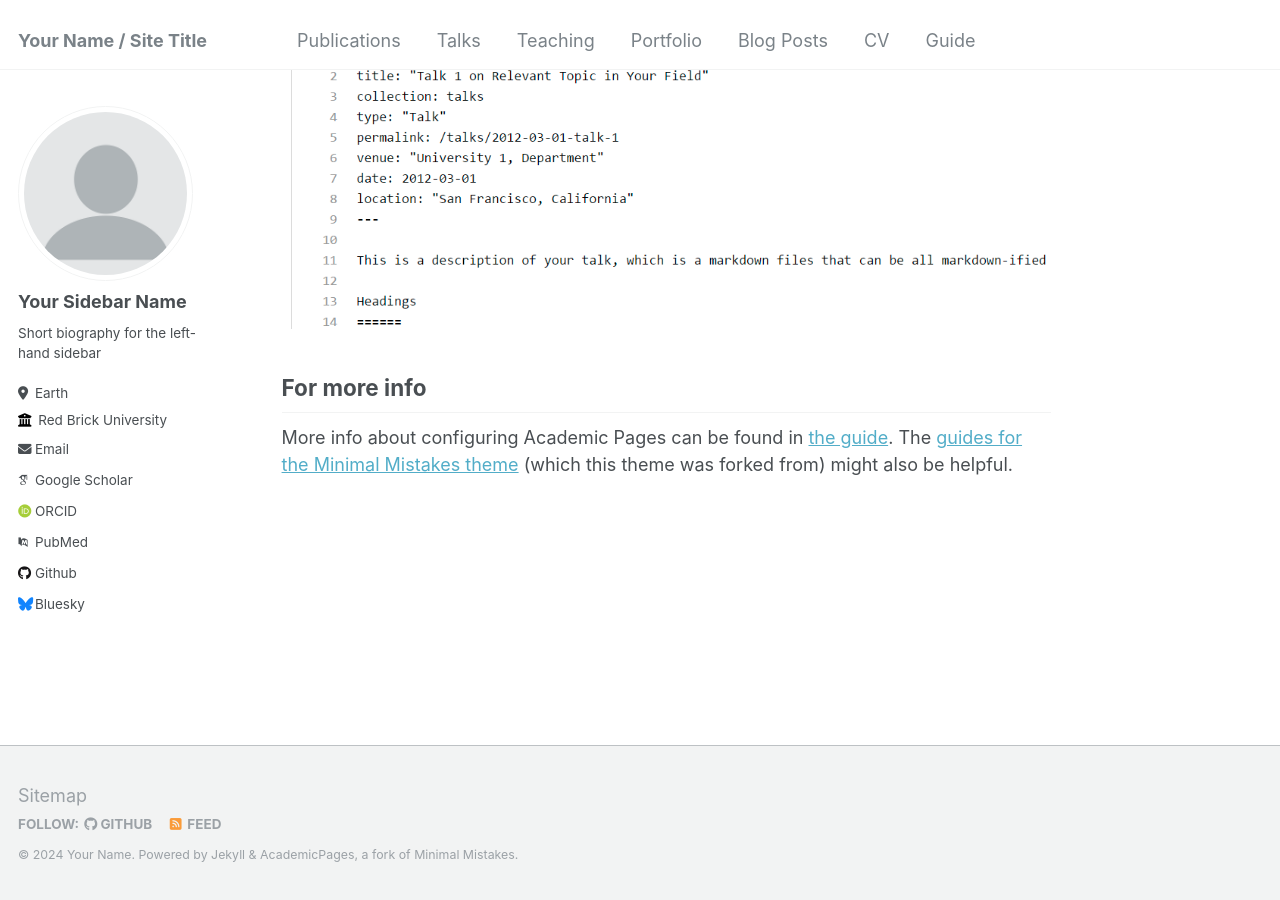
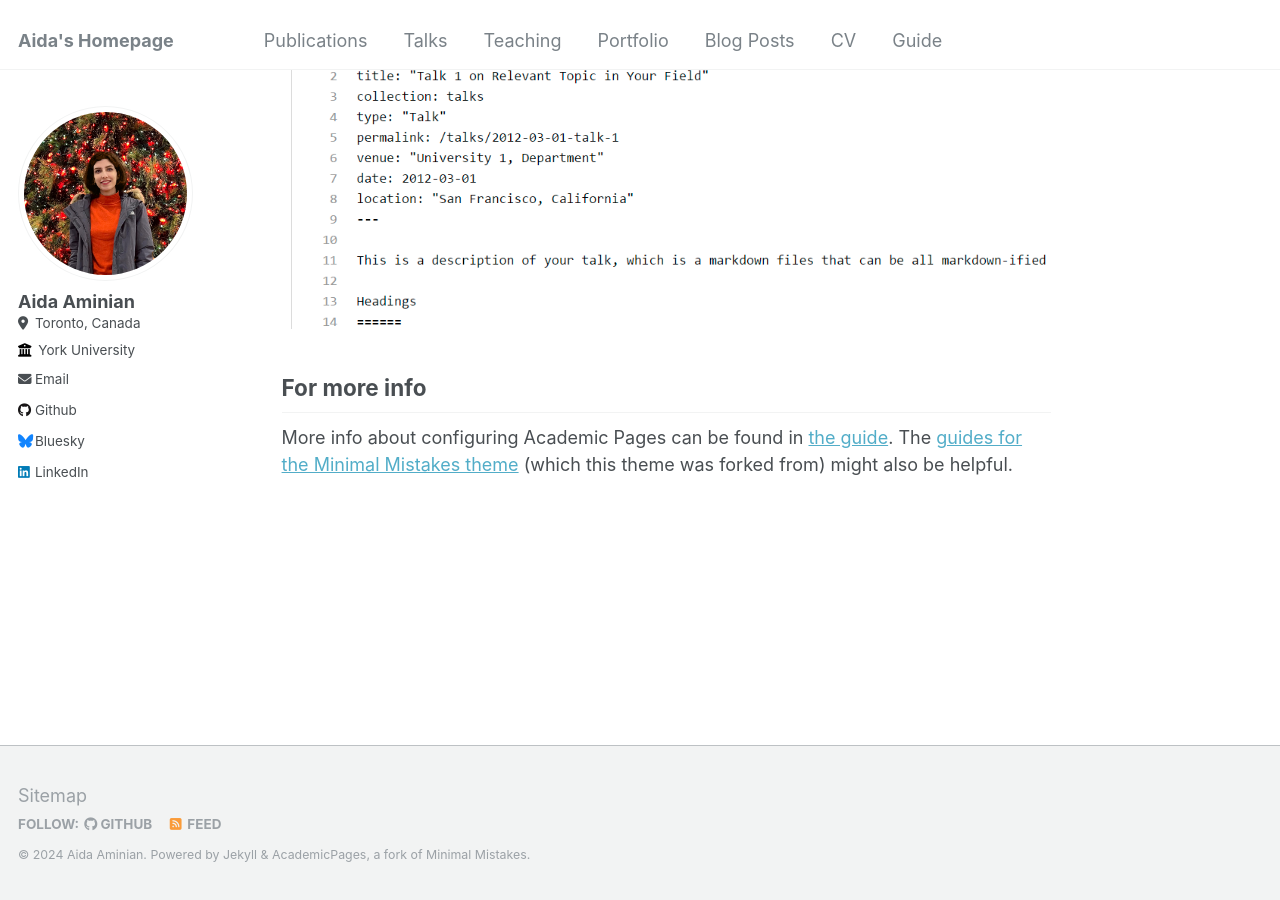
Before and after one commit to aidaaminian/aidaaminian.github.io, a Jekyll site: the page built from _pages/about.md, in a window 1280 px wide and 900 px high, scrolled down 2660 px. Built offline with Jekyll 4.4.1, drawn with Linux system fonts in a browser that asks for light colours; some web fonts are replaced.

Commit message:
Update _config.yml

```diff
--- a/_config.yml
+++ b/_config.yml
@@ -8,9 +8,9 @@
 
 # Basic Site Settings
 locale                   : "en-US"
-title                    : "Your Name / Site Title"
+title                    : "Aida's Homepage"
 title_separator          : "-"
-name                     : &name "Your Name"
+name                     : &name "Aida Aminian"
 description              : &description "personal description"
 url                      : https://academicpages.github.io # the base hostname & protocol for your site e.g. "https://mmistakes.github.io"
 baseurl                  : "" # the subpath of your site, e.g. "/blog"
@@ -21,29 +21,29 @@ repository               : "academicpages/academicpages.github.io"
 #               Additional customization can be done by editing /_includes/author-profile.html
 author:
   # Biographic information
-  avatar           : "profile.png"
-  name             : "Your Sidebar Name"
-  pronouns         : # example: "she/her"
-  bio              : "Short biography for the left-hand sidebar"
-  location         : "Earth"
-  employer         : "Red Brick University"
+  avatar           : "img-aida.JPG"
+  name             : "Aida Aminian"
+  # pronouns         : # example: "she/her"
+  # bio              : "Short biography for the left-hand sidebar"
+  location         : "Toronto, Canada"
+  employer         : "York University"
   uri              : # URL
-  email            : "none@example.org"
+  email            : "aida.aminian1@gmail.com"
 
   # Academic websites
-  arxiv            : # URL - Update with the correct link to your profile
-  googlescholar    : "https://scholar.google.com/citations?user=PS_CX0AAAAAJ"
-  impactstory      : # URL
-  orcid            : "http://orcid.org/yourorcidurl"
-  semantic         : # URL
-  pubmed           : "https://www.ncbi.nlm.nih.gov/pubmed/?term=john+snow"
-  researchgate     : # URL
+  # arxiv            : # URL - Update with the correct link to your profile
+  # googlescholar    : "https://scholar.google.com/citations?user=PS_CX0AAAAAJ"
+  # impactstory      : # URL
+  # orcid            : "http://orcid.org/yourorcidurl"
+  # semantic         : # URL
+  # pubmed           : "https://www.ncbi.nlm.nih.gov/pubmed/?term=john+snow"
+  # researchgate     : # URL
 
   # Repositories and software development
   bitbucket        : # Username - Update with your username on the site
   codepen          : # Username
   dribbble         : # Username
-  github           : "academicpages"
+  github           : "aidaaminian"
   kaggle           : # Username
   stackoverflow    : # User number or user number and name (i.e., use "1" or "1/jeff-atwood")
 
@@ -57,7 +57,7 @@ author:
   keybase          : # Username
   instagram        : # Username
   lastfm           : # Username
-  linkedin         : # Username
+  linkedin         : aida-aminian
   mastodon         : # URL
   medium           : # URL
   pinterest        : # Username
```
